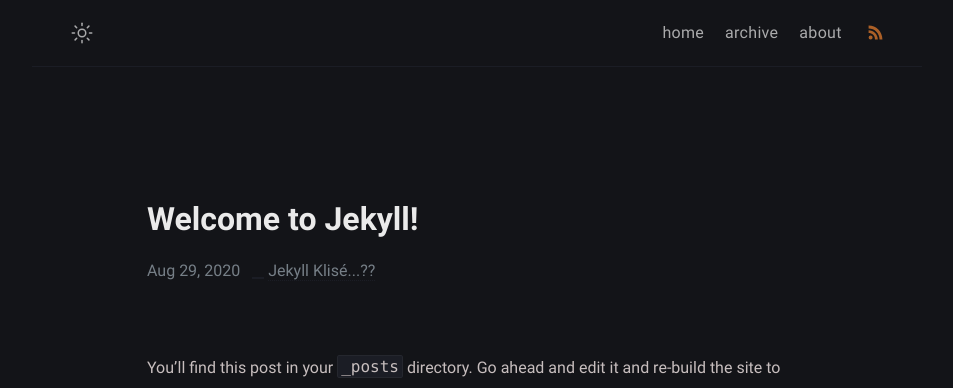
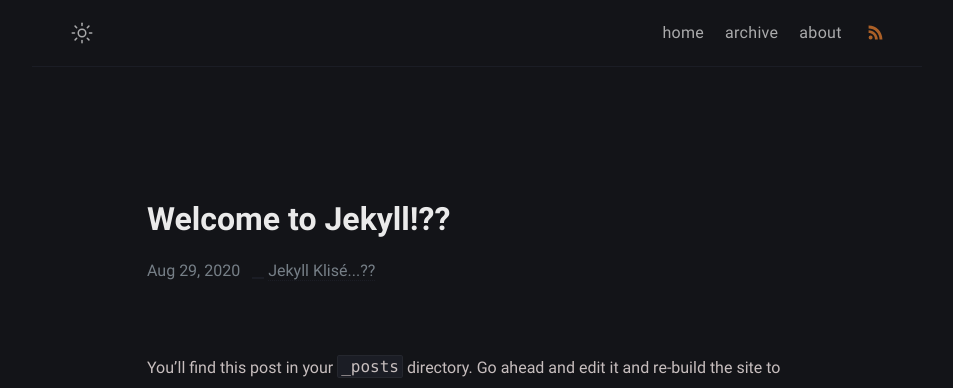
Before and after one commit to davbree/pleasant-aluminum, a Jekyll site: the page built from _posts/welcome-to-jekyll/2020-08-29-welcome-to-jekyll.md, in a window 1280 px wide. Shown: the top 388 px of the page, without its empty margins (163-1116 px from the left). Built offline with Jekyll 4.4.1, drawn with Linux system fonts in a browser that asks for light colours.

```diff
--- a/_posts/welcome-to-jekyll/2020-08-29-welcome-to-jekyll.md
+++ b/_posts/welcome-to-jekyll/2020-08-29-welcome-to-jekyll.md
@@ -1,7 +1,7 @@
 ---
 layout: post
-title:  "Welcome to Jekyll!"
-date:   2020-08-29 09:29:20 +0700
+title: Welcome to Jekyll!??
+date: '2020-08-29 09:29:20 +0700'
 categories: jekyll update
 ---
 You’ll find this post in your `_posts` directory. Go ahead and edit it and re-build the site to see your changes. You can rebuild the site in many different ways, but the most common way is to run `jekyll serve`, which launches a web server and auto-regenerates your site when a file is updated.
```
